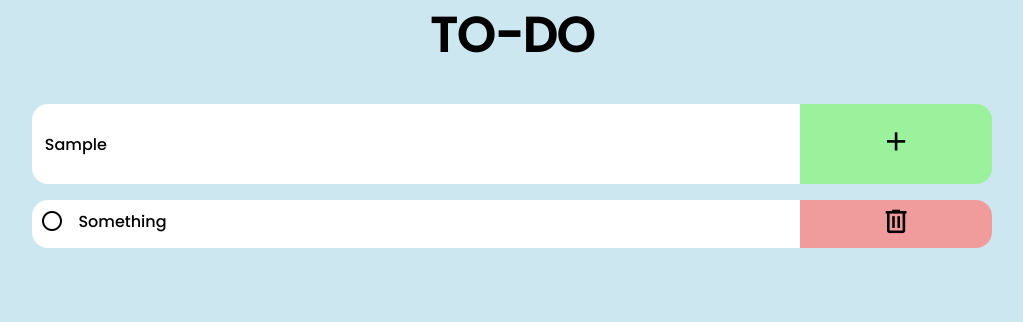
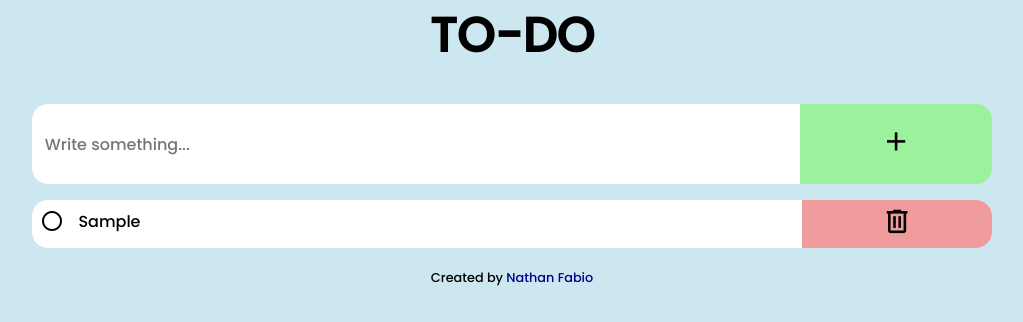
Before and after one commit to nathanfabio/simple-todo-list, a plain HTML site: page index.html in a window 1280 px wide. Both pictures are taken after typing "Sample" into the empty fields and a click on the button "add". Shown: the whole page, without its empty margins (128-1151 px from the left). Drawn offline with nearby package versions, Linux system fonts and the light colour scheme.

Commit message:
everthing works fine

```diff
--- a/css/style.css
+++ b/css/style.css
@@ -9,6 +9,8 @@
 
 body {
     background: rgb(205, 231, 240);
+    width: 100vw;
+    height: 100vh;
 }
 
 header {
@@ -46,6 +48,7 @@ header button {
     cursor: pointer;
     border-top-right-radius: 1rem;
     border-bottom-right-radius: 1rem;
+    transition: .2s;
 }
 
 header button:hover {
@@ -62,12 +65,26 @@ header button span:active {
 
 main {
     display: flex;
+    flex-wrap: wrap;
     width: 75%;
     margin: 1rem auto;
 }
 
-main button {
+.item {
+    width: 100%;
+    height: 3rem;
+    display: flex;
+    align-items: center;
+    justify-content: space-between;
+    background: #fff;
+    padding: 0 0 0 .5rem;
+    border-radius: 1rem;
+    margin-bottom: .3rem;
+}
+
+.item button {
     width: 20%;
+    height: 100%;
     cursor: pointer;
     border: none;
     background: rgb(241, 156, 156);
@@ -76,29 +93,18 @@ main button {
     transition: .2s;
 }
 
-main button span {
+.item button span {
     transform: scale(1.3);
 }
 
-main button span:active {
+.item button span:active {
     transform: scale(1.1);
 }
 
-main button:hover {
+.item button:hover {
     background: rgb(255, 78, 78);
 }
 
-.item {
-    width: 80%;
-    height: 3rem;
-    display: flex;
-    align-items: center;
-    justify-content: space-between;
-    background: #fff;
-    padding: 0 .5rem;
-    border-top-left-radius: 1rem;
-    border-bottom-left-radius: 1rem;
-}
 
 .item-text {
     display: flex;
@@ -108,3 +114,40 @@ main button:hover {
 .item-check, .item-name {
     cursor: pointer;
 }
+
+.item.cliked {
+    background: #d4f6d9;
+}
+
+.item.cliked .item-name {
+    text-decoration: line-through;
+    color: gray;
+}
+
+.item-check .checked {
+    color: green;
+}
+
+
+footer {
+    display: flex;
+    align-items: center;
+    justify-content: center;
+    flex-wrap: wrap;
+    bottom: 0;
+    right: 0;
+    left: 0;
+}
+
+footer p {
+    font-size: .8rem;
+}
+
+footer p a {
+    text-decoration: none;
+    color: darkblue;
+}
+
+footer p a:hover {
+    text-decoration: underline;
+}
--- a/index.html
+++ b/index.html
@@ -18,24 +18,12 @@
             </span></button>
     </header>
 
-    <main>
-        <div class="item">
-            <div class="item-text">
-                <div class="item-check">
-                    <span class="material-symbols-outlined">
-                        radio_button_unchecked
-                        </span>
-                </div>
-                <div class="item-name">
-                    Something
-                </div>
-            </div>
-        </div>
-        <button onclick="deleteItem()" class="delete">
-            <span class="material-symbols-outlined">
-                delete
-                </span>
-        </button>
+    <main class="items">
+
     </main>
+
+    <footer>
+        <p>Created by <a href="https://github.com/nathanfabio">Nathan Fabio</a></p>
+    </footer>
 </body>
 </html>
--- a/js/script.js
+++ b/js/script.js
@@ -0,0 +1,68 @@
+const input = document.querySelector('#add-item');
+const btnAdd = document.querySelector('.add');
+const items = document.querySelector('.items');
+let countId = 0;
+
+
+function addNewTask() {
+    let inputValue = input.value;
+
+    if (inputValue !== undefined && inputValue !== null && inputValue !== "") {
+        ++countId;
+
+        let newItem = `<div id="${countId}" class="item">
+        <div class="item-text" onclick="checkTask(${countId})">
+            <div class="item-check">
+                <span id="icon_${countId}" class="material-symbols-outlined">
+                    radio_button_unchecked
+                    </span>
+            </div>
+            <div onclick="checkTask(${countId})" class="item-name">
+                ${inputValue}
+            </div>
+        </div>
+        <button onclick="deleteItem(${countId})" class="delete">
+            <span class="material-symbols-outlined">
+                delete
+                </span>
+        </button>
+    </div>`
+
+
+    items.innerHTML += newItem;
+
+    input.value = "";
+    input.focus();
+    }
+}
+
+function deleteItem(countId) {
+    let task = document.getElementById(countId);
+    task.remove();
+}
+
+function checkTask(countId) {
+    let item = document.getElementById(countId);
+    let classe = item.getAttribute("class");
+
+    if (classe == "item") {
+        item.classList.add("cliked");
+
+        let icon = document.getElementById("icon_" + countId);
+        icon.innerText = "check_circle";
+
+        item.parentNode.appendChild(item);
+    } else {
+        item.classList.remove("cliked");
+
+        let icon = document.getElementById("icon_" + countId);
+        icon.innerText = "radio_button_unchecked";
+    }
+}
+
+input.addEventListener("keyup", function (e) {
+    if (e.key == "Enter") {
+        e.preventDefault();
+        btnAdd.click();
+    }
+})
```
